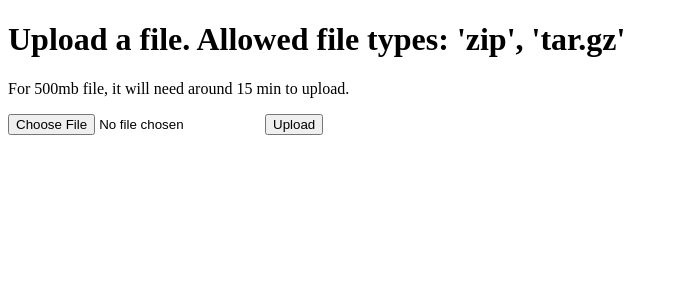
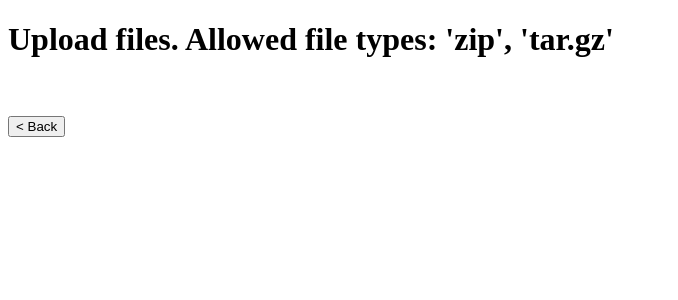
Before and after one commit to ec-jrc/cbm, a Flask app: template api/templates/upload.html in a window 1280 px wide. Shown: the top 300 px of the page, without its empty margins (0-678 px from the left). Run offline with Flask 2, Linux system fonts and the light colour scheme; the template is opened without the code that fills it, so the values that code supplies are empty; parts of the project's set-up code (start-up, migrations or seed data) failed here and were passed over; some libraries are stand-ins or nearby versions.

Commit message:
Update API templates

```diff
--- a/api/main.py
+++ b/api/main.py
@@ -936,12 +936,6 @@
 # -------- Uploader ---------------------------------------------------------- #
 
 
-def allowed_file(filename):
-    # Allow specific file types.
-    return '.' in filename and \
-           filename.split('.', 1)[1].lower() in ['zip', 'tar.gz']
-
-
 @app.route('/files', methods=['GET', 'POST'])
 @auth_required
 def download_files():
@@ -952,7 +946,7 @@
     else:
         aoi_files = glob.glob(f'{STORAGE}/{aoi.upper()}/*')
 
-    return render_template("ms_files.html", files=aoi_files, aoi=aoi.upper())
+    return render_template("files.html", files=aoi_files, aoi=aoi.upper())
 
 
 @app.route(f'/{STORAGE}/<aoi>/<filename>')
@@ -980,7 +974,7 @@
 
     if UPLOAD_ENABLE is True:  # Show upload page only if it is enabled.
         if request.method == 'POST':
-            file_manager.upload(request, app.config['MS_FILES'], aoi)
+            file_manager.upload(request, STORAGE, aoi)
         return render_template('upload.html')
     else:
         return ''
--- a/api/templates/upload.html
+++ b/api/templates/upload.html
@@ -1,12 +1,35 @@
 <!doctype html>
 <html>
-   <body>
-    <title>Upload new File.</title>
-    <h1>Upload a file. Allowed file types: 'zip', 'tar.gz'</h1>
-       <p>For 500mb file, it will need around 15 min to upload.</p>
-    <form method=post enctype=multipart/form-data>
-      <input type=file name=file>
-      <input type=submit value=Upload>
+
+<head>
+    <meta charset="UTF-8">
+    <link rel="stylesheet" href="https://cdnjs.cloudflare.com/ajax/libs/dropzone/5.4.0/min/dropzone.min.css" />
+    <link rel="stylesheet" href="https://cdnjs.cloudflare.com/ajax/libs/dropzone/5.4.0/min/basic.min.css" />
+    <script type="application/javascript" src="https://cdnjs.cloudflare.com/ajax/libs/dropzone/5.4.0/min/dropzone.min.js">
+    </script>
+    <title>Upload File</title>
+</head>
+
+<body>
+    <h1>Upload files. Allowed file types: 'zip', 'tar.gz'</h1>
+    <br>
+    <form method="POST" action='/upload' class="dropzone dz-clickable" id="dropper" enctype="multipart/form-data">
     </form>
-    </body>
+
+    <script type="application/javascript">
+        Dropzone.options.dropper = {
+            paramName: 'file',
+            chunking: true,
+            forceChunking: true,
+            url: '/files/upload',
+            maxFilesize: 2050, // megabytes
+            chunkSize: 1000000 // bytes
+        }
+    </script>
+    <br>
+    <form action="/files">
+        <input type="submit" value="< Back" />
+    </form>
+</body>
+
 </html>
```
Also changed, not shown: api/static/flasgger.json (deleted, +0 -16 lines), api/templates/files.html (added, +20 -0 lines), api/templates/ms_files.html (deleted, +0 -12 lines), 1 other file.
